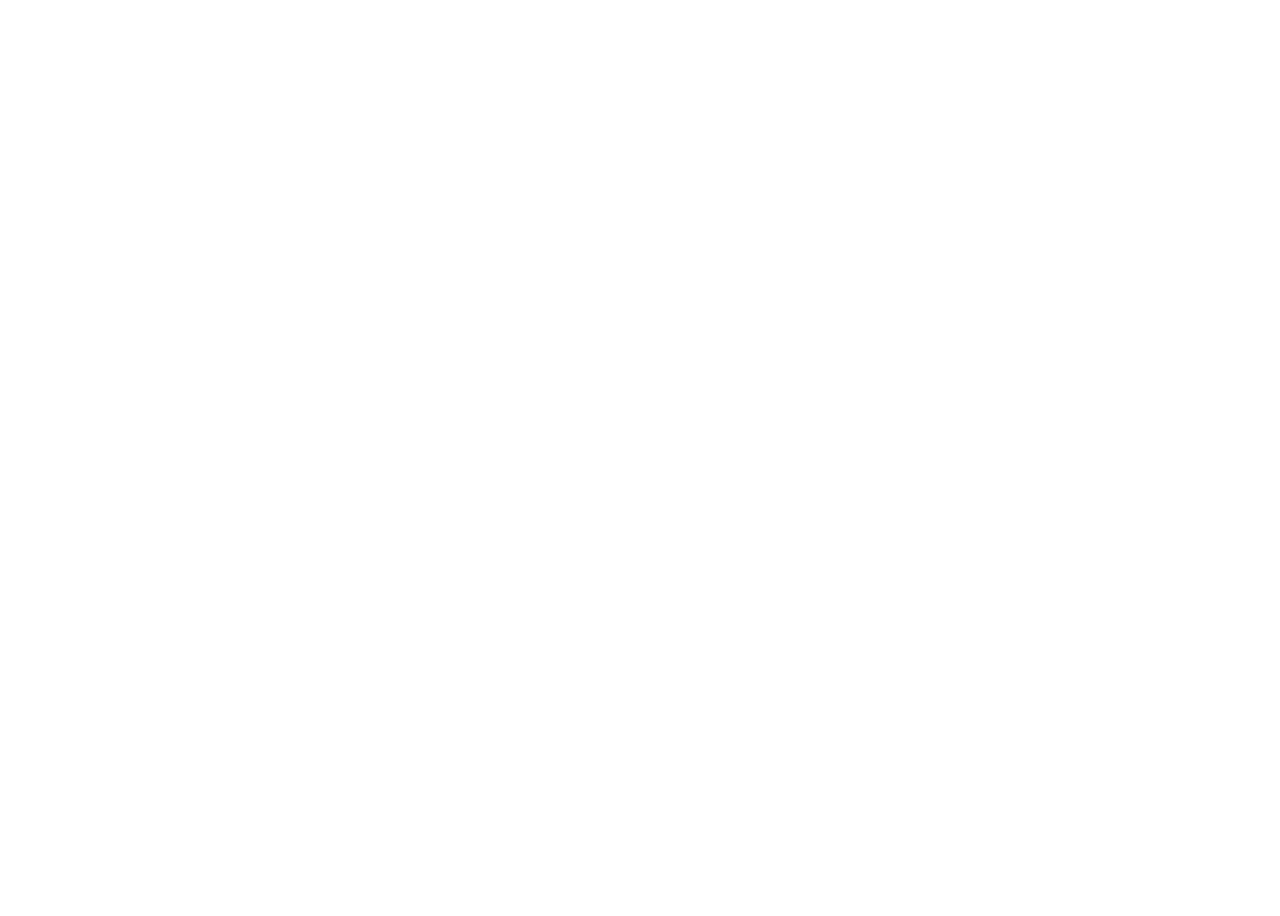
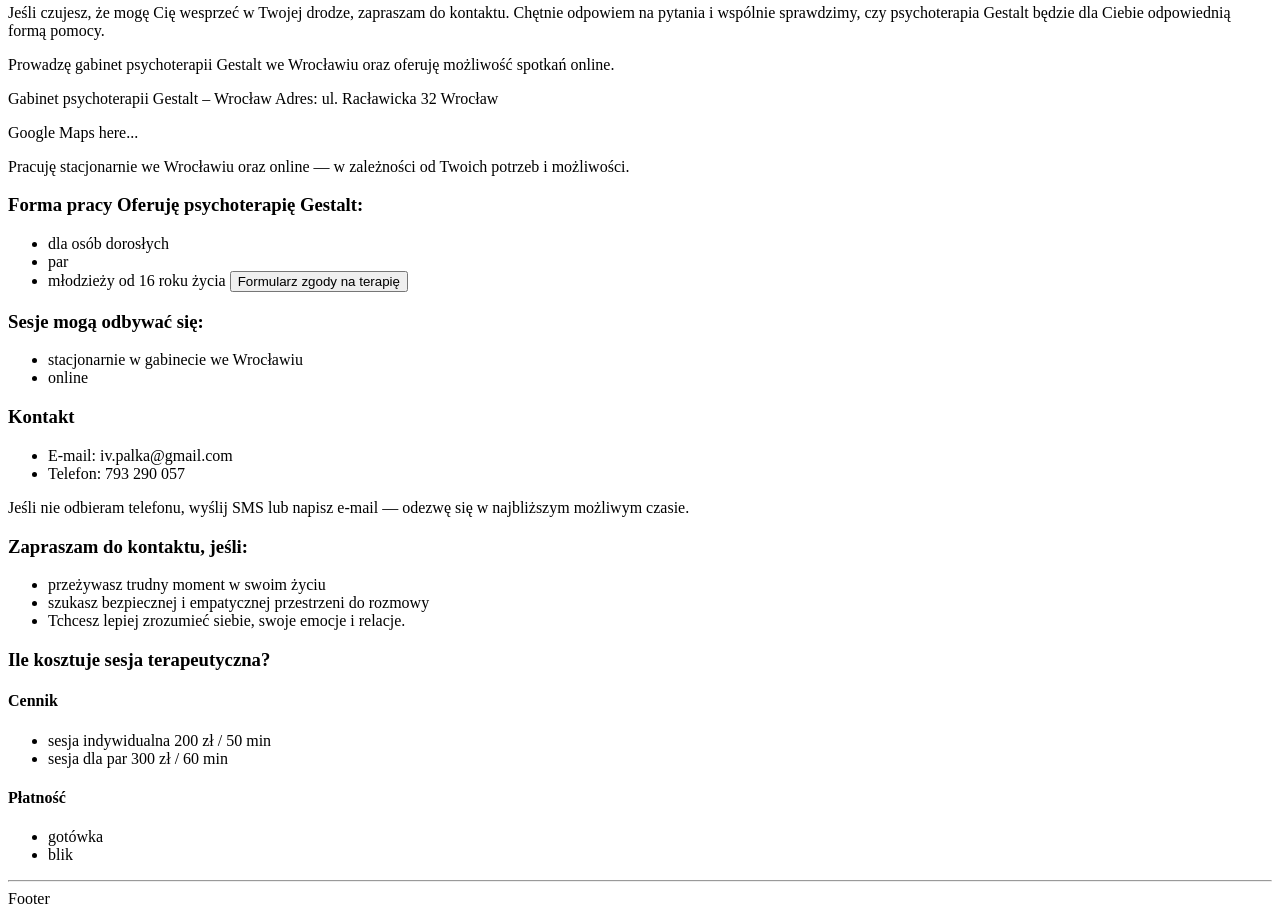
Before and after one commit to IevgeniiaAbdulina/Black-Sheep, an Angular app: page /home in a window 1280 px wide. Shown: the part 1740-2656 px from the top of the page. Before the commit the page ends 1701 px from the top, so only its background shows below. Built offline with nearby package versions, Linux system fonts and the light colour scheme.

Commit message:
feat: add contact section.

```diff
--- /dev/null
+++ b/src/app/features/landing/components/contact/contact.html
@@ -0,0 +1,77 @@
+<hr>
+<section id="contact">
+  <h2>Kontakt</h2>
+  <div>
+    <p> Jeśli czujesz, że mogę Cię wesprzeć w Twojej drodze, zapraszam do kontaktu. Chętnie odpowiem
+        na pytania i wspólnie sprawdzimy, czy psychoterapia Gestalt będzie dla Ciebie odpowiednią
+        formą pomocy.</p>
+    <p>Prowadzę gabinet psychoterapii Gestalt we Wrocławiu oraz oferuję możliwość spotkań
+       online.</p>
+  </div>
+
+  <div>
+    <p>Gabinet psychoterapii Gestalt – Wrocław Adres: ul. Racławicka 32 Wrocław</p>
+    <p>Google Maps here...</p>
+  </div>
+
+  <p>Pracuję stacjonarnie we Wrocławiu oraz online — w zależności od Twoich potrzeb i
+     możliwości.</p>
+
+  <div>
+    <h3>Forma pracy Oferuję psychoterapię Gestalt:</h3>
+    <ul>
+      <li>dla osób dorosłych</li>
+      <li>par</li>
+      <li>młodzieży od 16 roku życia
+        <button type="button" aria-label="Pobież formularz zgody na terapię dla młodzieży">
+          Formularz zgody na terapię
+        </button>
+      </li>
+    </ul>
+  </div>
+
+  <div>
+    <h3>Sesje mogą odbywać się:</h3>
+    <ul>
+      <li>stacjonarnie w gabinecie we Wrocławiu</li>
+      <li>online</li>
+    </ul>
+  </div>
+
+  <div>
+    <h3>Kontakt</h3>
+    <ul>
+      <li>E-mail: iv.palka&#64;gmail.com</li>
+      <li>Telefon: 793 290 057</li>
+    </ul>
+  </div>
+
+  <p>Jeśli nie odbieram telefonu, wyślij SMS lub napisz e-mail — odezwę się w najbliższym możliwym
+     czasie.</p>
+
+  <div>
+    <h3>Zapraszam do kontaktu, jeśli:</h3>
+    <ul>
+      <li>przeżywasz trudny moment w swoim życiu</li>
+      <li>szukasz bezpiecznej i empatycznej przestrzeni do rozmowy</li>
+      <li>Tchcesz lepiej zrozumieć siebie, swoje emocje i relacje.</li>
+    </ul>
+  </div>
+
+  <div>
+    <h3>Ile kosztuje sesja terapeutyczna?</h3>
+
+    <h4>Cennik</h4>
+    <ul>
+      <li>sesja indywidualna 200 zł / 50 min</li>
+      <li>sesja dla par 300 zł / 60 min</li>
+    </ul>
+
+    <h4>Płatność</h4>
+    <ul>
+      <li>gotówka</li>
+      <li>blik</li>
+    </ul>
+  </div>
+</section>
+<hr>
--- a/src/app/features/landing/pages/landing-page/landing-page.html
+++ b/src/app/features/landing/pages/landing-page/landing-page.html
@@ -4,4 +4,6 @@
   <app-about-me></app-about-me>
 
   <app-about-gestalt></app-about-gestalt>
+
+  <app-contact></app-contact>
 </div>
--- a/src/app/features/landing/pages/landing-page/landing-page.ts
+++ b/src/app/features/landing/pages/landing-page/landing-page.ts
@@ -2,13 +2,15 @@
 import {Hero} from '../../components/hero/hero';
 import {AboutGestalt} from '../../components/about-gestalt/about-gestalt';
 import {AboutMe} from '../../components/about-me/about-me';
+import {Contact} from '../../components/contact/contact';
 
 @Component({
   selector: 'app-landing-page',
   imports: [
     Hero,
     AboutGestalt,
-    AboutMe
+    AboutMe,
+    Contact
   ],
   templateUrl: './landing-page.html',
   styleUrl: './landing-page.css',
```
Also changed, not shown: src/app/features/landing/components/contact/contact.ts (added, +10 -0 lines), src/app/features/landing/components/contact/contact.css (added), 1 other file (tests, documents, lock files or other folders).
